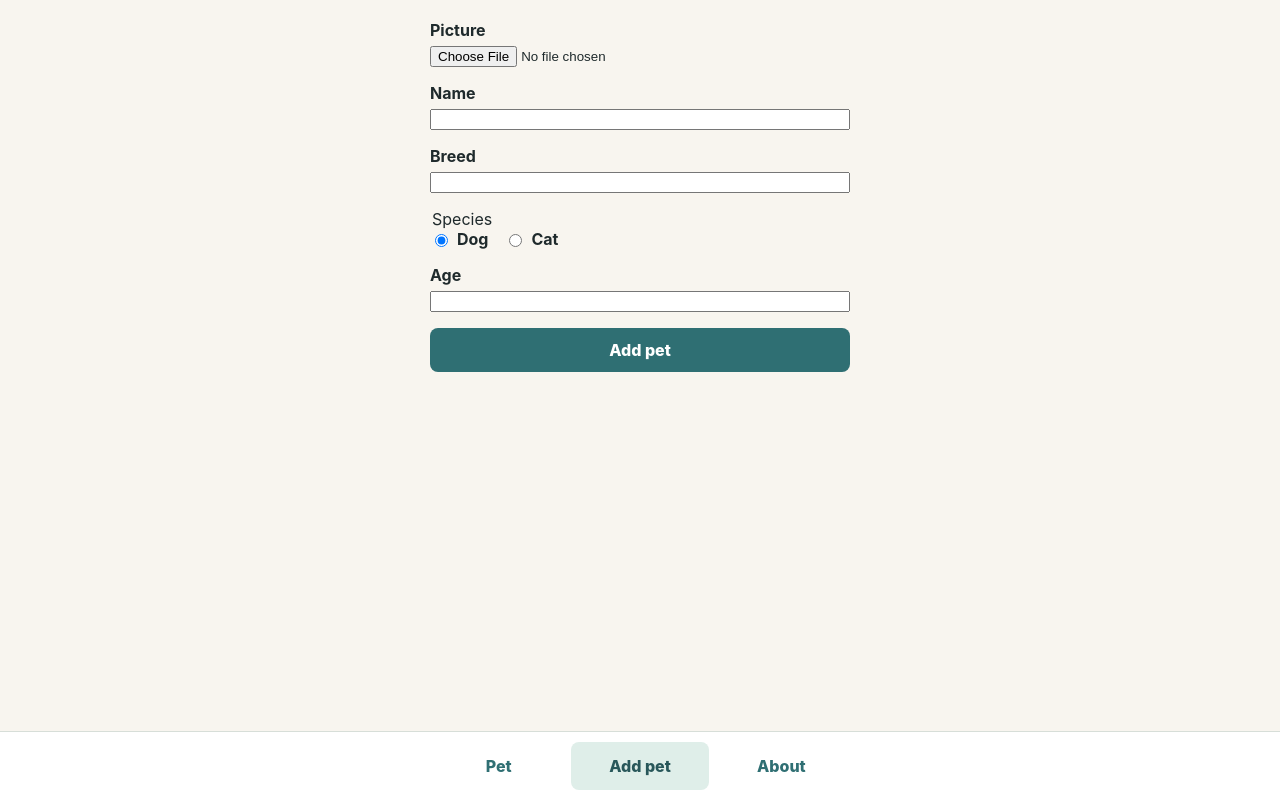
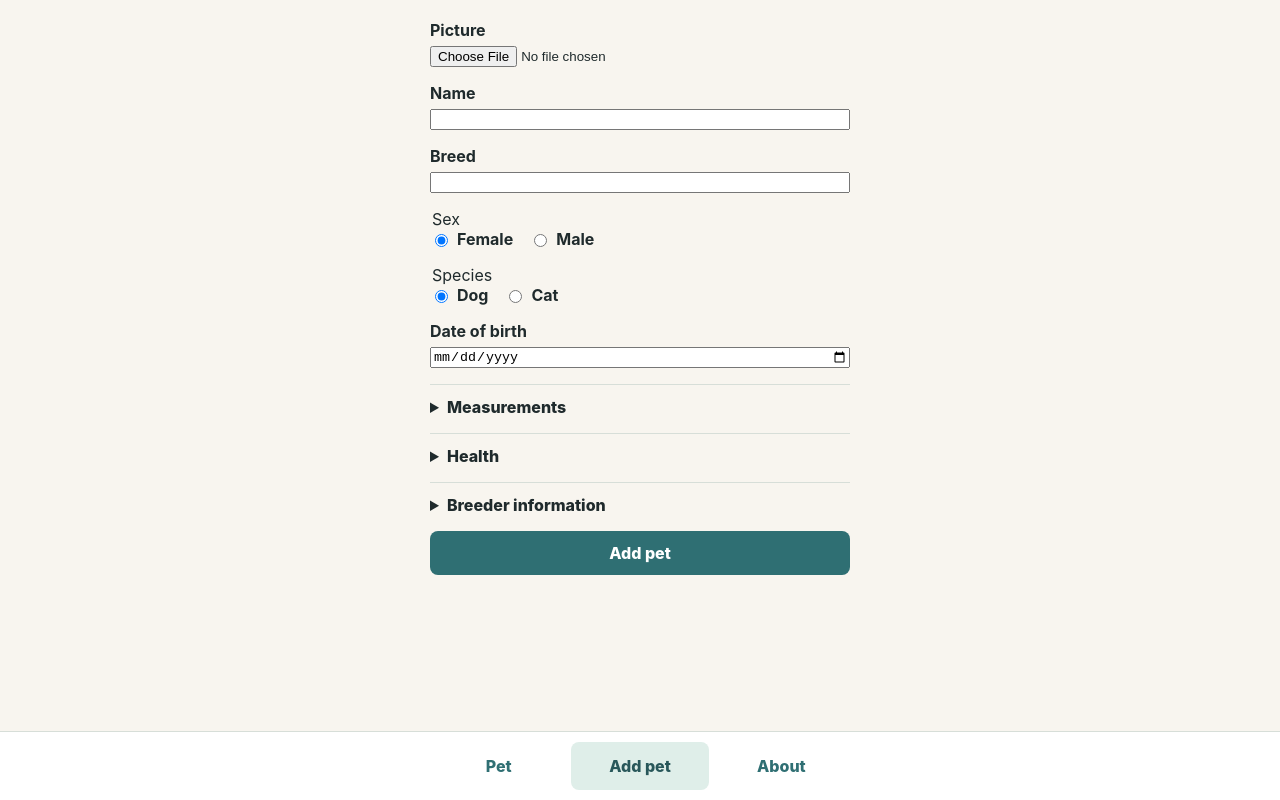
Before and after one commit to LadyLockheed/pet-pwa, a React (Vite) app: page /add-pet in a window 1280 px wide. Built offline with nearby package versions, Linux system fonts and the light colour scheme.

Commit message:
Add grouped pet detail fields

```diff
--- a/src/components/AddPetForm.tsx
+++ b/src/components/AddPetForm.tsx
@@ -1,7 +1,15 @@
 import { useState } from 'react';
 import { useNavigate } from 'react-router-dom';
 import styled from 'styled-components';
-import { petType, type Pet, type PetSpecies } from '../types/pet';
+import {
+	petType,
+	type Pet,
+	type PetHealth,
+	type PetMeasurements,
+	type PetSex,
+	type PetSpecies,
+	type PetBreederInfo,
+} from '../types/pet';
 
 const MAX_IMAGE_SIZE = 1024;
 const IMAGE_QUALITY = 0.8;
@@ -16,8 +24,17 @@ export default function AddPetForm({ onAddPet }: AddPetFormProps) {
 	const [name, setName] = useState('');
 	const [breed, setBreed] = useState('');
 	const [species, setSpecies] = useState<PetSpecies>(petType.dog);
-	const [age, setAge] = useState('');
+	const [sex, setSex] = useState<PetSex>('female');
+	const [dateOfBirth, setDateOfBirth] = useState('');
 	const [pictureUrl, setPictureUrl] = useState<string>();
+	const [backLength, setBackLength] = useState('');
+	const [neckCircumference, setNeckCircumference] = useState('');
+	const [latestVaccinationDate, setLatestVaccinationDate] = useState('');
+	const [heatStartDate, setHeatStartDate] = useState('');
+	const [heatEndDate, setHeatEndDate] = useState('');
+	const [standingHeatDate, setStandingHeatDate] = useState('');
+	const [breederName, setBreederName] = useState('');
+	const [skkHunddataUrl, setSkkHunddataUrl] = useState('');
 	const [pictureError, setPictureError] = useState('');
 	const [isProcessingPicture, setIsProcessingPicture] = useState(false);
 
@@ -25,19 +42,72 @@ export default function AddPetForm({ onAddPet }: AddPetFormProps) {
 		event.preventDefault();
 
 		const now = new Date().toISOString();
+		const measurements = getMeasurements();
+		const health = getHealth();
+		const breederInfo = getBreederInfo();
 
 		await onAddPet({
 			id: crypto.randomUUID(),
 			name: name.trim(),
+			sex,
 			species,
 			breed: breed.trim(),
-			age: Number(age),
+			dateOfBirth,
 			pictureUrl,
+			...(measurements ? { measurements } : {}),
+			...(health ? { health } : {}),
+			...(breederInfo ? { breederInfo } : {}),
 			createdAt: now,
 			updatedAt: now,
 		});
 
 		navigate('/');
+	}
+
+	function getMeasurements(): PetMeasurements | undefined {
+		const measurements: PetMeasurements = {};
+
+		if (backLength) {
+			measurements.backLength = Number(backLength);
+		}
+
+		if (neckCircumference) {
+			measurements.neckCircumference = Number(neckCircumference);
+		}
+
+		return Object.keys(measurements).length > 0 ? measurements : undefined;
+	}
+
+	function getHealth(): PetHealth | undefined {
+		const health: PetHealth = {};
+
+		if (latestVaccinationDate) {
+			health.latestVaccinationDate = latestVaccinationDate;
+		}
+
+		if (heatStartDate || heatEndDate || standingHeatDate) {
+			health.heatCycle = {
+				...(heatStartDate ? { startDate: heatStartDate } : {}),
+				...(heatEndDate ? { endDate: heatEndDate } : {}),
+				...(standingHeatDate ? { standingHeatDate } : {}),
+			};
+		}
+
+		return Object.keys(health).length > 0 ? health : undefined;
+	}
+
+	function getBreederInfo(): PetBreederInfo | undefined {
+		const breederInfo: PetBreederInfo = {};
+
+		if (breederName.trim()) {
+			breederInfo.breederName = breederName.trim();
+		}
+
+		if (skkHunddataUrl.trim()) {
+			breederInfo.skkHunddataUrl = skkHunddataUrl.trim();
+		}
+
+		return Object.keys(breederInfo).length > 0 ? breederInfo : undefined;
 	}
 
 	async function handlePictureChange(
@@ -145,6 +215,30 @@ export default function AddPetForm({ onAddPet }: AddPetFormProps) {
 			</Field>
 
 			<Fieldset>
+				<legend>Sex</legend>
+				<RadioOption>
+					<input
+						type="radio"
+						name="sex"
+						value="female"
+						checked={sex === 'female'}
+						onChange={() => setSex('female')}
+					/>
+					Female
+				</RadioOption>
+				<RadioOption>
+					<input
+						type="radio"
+						name="sex"
+						value="male"
+						checked={sex === 'male'}
+						onChange={() => setSex('male')}
+					/>
+					Male
+				</RadioOption>
+			</Fieldset>
+
+			<Fieldset>
 				<legend>Species</legend>
 				<RadioOption>
 					<input
@@ -169,15 +263,102 @@ export default function AddPetForm({ onAddPet }: AddPetFormProps) {
 			</Fieldset>
 
 			<Field>
-				<span>Age</span>
+				<span>Date of birth</span>
 				<input
-					type="number"
-					min="0"
-					value={age}
+					type="date"
+					max={new Date().toISOString().split('T')[0]}
+					value={dateOfBirth}
 					required
-					onChange={(event) => setAge(event.target.value)}
+					onChange={(event) => setDateOfBirth(event.target.value)}
 				/>
 			</Field>
+
+			<Section>
+				<summary>Measurements</summary>
+				<SectionContent>
+					<Field>
+						<span>Back length</span>
+						<input
+							type="number"
+							min="0"
+							inputMode="decimal"
+							value={backLength}
+							onChange={(event) => setBackLength(event.target.value)}
+						/>
+					</Field>
+					<Field>
+						<span>Neck circumference</span>
+						<input
+							type="number"
+							min="0"
+							inputMode="decimal"
+							value={neckCircumference}
+							onChange={(event) => setNeckCircumference(event.target.value)}
+						/>
+					</Field>
+				</SectionContent>
+			</Section>
+
+			<Section>
+				<summary>Health</summary>
+				<SectionContent>
+					<Field>
+						<span>Latest vaccination date</span>
+						<input
+							type="date"
+							max={new Date().toISOString().split('T')[0]}
+							value={latestVaccinationDate}
+							onChange={(event) => setLatestVaccinationDate(event.target.value)}
+						/>
+					</Field>
+					<Field>
+						<span>Heat cycle start</span>
+						<input
+							type="date"
+							value={heatStartDate}
+							onChange={(event) => setHeatStartDate(event.target.value)}
+						/>
+					</Field>
+					<Field>
+						<span>Heat cycle end</span>
+						<input
+							type="date"
+							value={heatEndDate}
+							onChange={(event) => setHeatEndDate(event.target.value)}
+						/>
+					</Field>
+					<Field>
+						<span>Standing heat date</span>
+						<input
+							type="date"
+							value={standingHeatDate}
+							onChange={(event) => setStandingHeatDate(event.target.value)}
+						/>
+					</Field>
+				</SectionContent>
+			</Section>
+
+			<Section>
+				<summary>Breeder information</summary>
+				<SectionContent>
+					<Field>
+						<span>Breeder name</span>
+						<input
+							type="text"
+							value={breederName}
+							onChange={(event) => setBreederName(event.target.value)}
+						/>
+					</Field>
+					<Field>
+						<span>SKK Hunddata link</span>
+						<input
+							type="url"
+							value={skkHunddataUrl}
+							onChange={(event) => setSkkHunddataUrl(event.target.value)}
+						/>
+					</Field>
+				</SectionContent>
+			</Section>
 
 			<SubmitButton type="submit" disabled={isProcessingPicture}>
 				Add pet
@@ -212,6 +393,21 @@ const RadioOption = styled.label({
 	alignItems: 'center',
 	gap: '6px',
 	fontWeight: 700,
+});
+
+const Section = styled.details({
+	borderTop: '1px solid #d7ded8',
+	paddingTop: '12px',
+	'& summary': {
+		cursor: 'pointer',
+		fontWeight: 800,
+	},
+});
+
+const SectionContent = styled.div({
+	display: 'grid',
+	gap: '16px',
+	paddingTop: '14px',
 });
 
 const PictureStatus = styled.p({
--- a/src/components/PetCard.tsx
+++ b/src/components/PetCard.tsx
@@ -1,6 +1,7 @@
 import styled from 'styled-components';
 import { Link } from 'react-router-dom';
 import type { Pet } from '../types/pet';
+import { formatAgeFromDateOfBirth } from '../utils/petAge';
 
 interface PetCardProps {
 	pet: Pet;
@@ -9,7 +10,7 @@ interface PetCardProps {
 export default function PetCard({ pet }: PetCardProps) {
 	const petDetails = [
 		['Breed', pet.breed],
-		['Age', pet.age],
+		['Age', formatAgeFromDateOfBirth(pet.dateOfBirth)],
 	];
 
 	return (
--- a/src/components/PetDetails.tsx
+++ b/src/components/PetDetails.tsx
@@ -1,6 +1,7 @@
 import { Link, useNavigate, useParams } from 'react-router-dom';
 import styled from 'styled-components';
 import type { Pet } from '../types/pet';
+import { formatAgeFromDateOfBirth } from '../utils/petAge';
 
 interface PetDetailsProps {
 	pets: Pet[];
@@ -41,7 +42,8 @@ export default function PetDetails({ pets, onDeletePet }: PetDetailsProps) {
 
 	const petDetails = [
 		['Breed', pet.breed],
-		['Age', pet.age],
+		['Date of birth', pet.dateOfBirth || 'Unknown'],
+		['Age', formatAgeFromDateOfBirth(pet.dateOfBirth)],
 	];
 
 	return (
--- a/src/types/pet.ts
+++ b/src/types/pet.ts
@@ -6,17 +6,42 @@ export const petType = {
 
 export type PetSpecies = (typeof petType)[keyof typeof petType];
 
+export type PetSex = 'female' | 'male';
+
+export type PetMeasurements = {
+	backLength?: number;
+	neckCircumference?: number;
+};
+
+export type HeatCycle = {
+	startDate?: string;
+	endDate?: string;
+	standingHeatDate?: string;
+};
+
+export type PetHealth = {
+	latestVaccinationDate?: string;
+	heatCycle?: HeatCycle;
+};
+
+export type PetBreederInfo = {
+	breederName?: string;
+	skkHunddataUrl?: string;
+};
+
 // The shape of one pet record as it will be stored in IndexedDB.
 export type Pet = {
 	id: string;
 	name: string;
-	// sex: 'female' | 'male';
+	sex?: PetSex;
 	species: PetSpecies;
 	breed: string;
-	age: number; //should be counted from birthaday
+	dateOfBirth: string;
 	pictureUrl?: string;
+	measurements?: PetMeasurements;
+	health?: PetHealth;
+	breederInfo?: PetBreederInfo;
 	// medicalHistory: string These will be included in the future
-	// heatPeriods: string // This need to be of type Date and selected from a calendar
 	createdAt: string;
 	updatedAt: string;
 };
--- /dev/null
+++ b/src/utils/petAge.ts
@@ -0,0 +1,33 @@
+export function formatAgeFromDateOfBirth(dateOfBirth?: string) {
+	if (!dateOfBirth) {
+		return 'Unknown';
+	}
+
+	const birthDate = new Date(`${dateOfBirth}T00:00:00`);
+
+	if (Number.isNaN(birthDate.getTime())) {
+		return 'Unknown';
+	}
+
+	const today = new Date();
+	let years = today.getFullYear() - birthDate.getFullYear();
+	let months = today.getMonth() - birthDate.getMonth();
+
+	if (today.getDate() < birthDate.getDate()) {
+		months -= 1;
+	}
+
+	if (months < 0) {
+		years -= 1;
+		months += 12;
+	}
+
+	if (years < 0) {
+		return 'Unknown';
+	}
+
+	const yearText = years === 1 ? '1 year' : `${years} years`;
+	const monthText = months === 1 ? '1 month' : `${months} months`;
+
+	return `${yearText}, ${monthText}`;
+}
```
